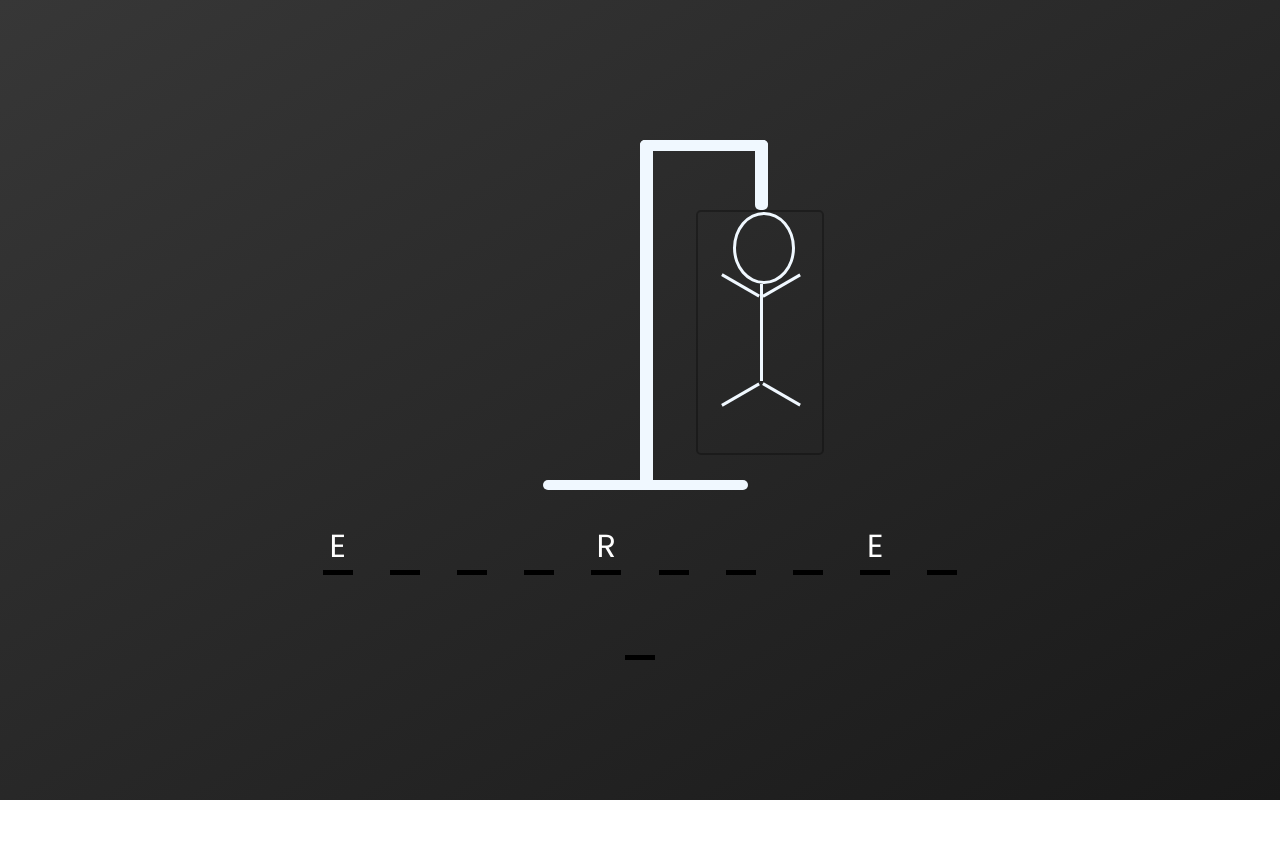
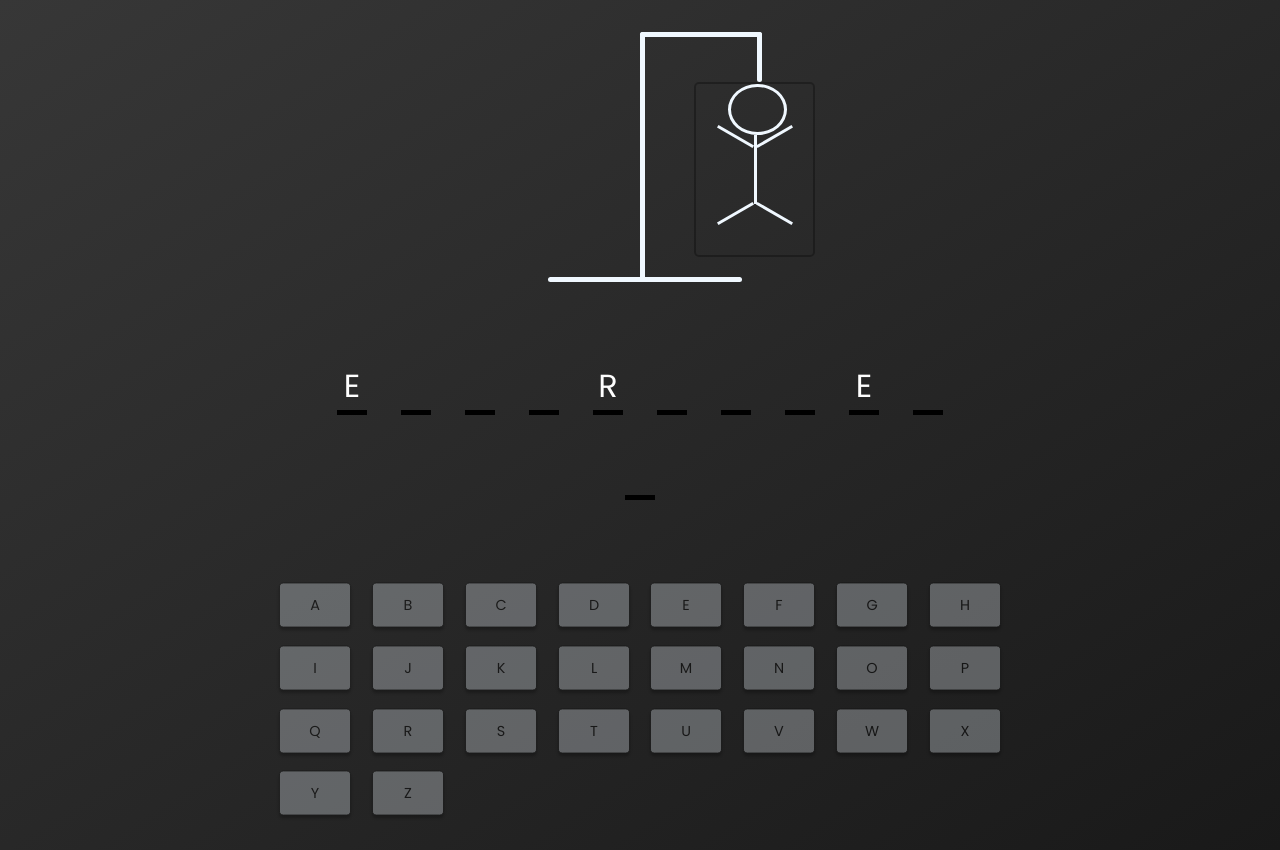
Before and after one commit to DQCoding1/hangman-app, a React (Vite) app: page / in a window 1280 px wide. Before the commit the page ends 800 px from the top, so only its background shows below. Built offline with nearby package versions, Linux system fonts and the light colour scheme.

Commit message:
keyboard

```diff
--- a/src/App.css
+++ b/src/App.css
@@ -1,9 +1,10 @@
 .app{
   width: 100%;
   min-height: 100vh;
+  padding: 2rem;
   display: flex;
   flex-direction: column;
   align-items: center;
   justify-content: center;
-  gap: 2rem;
+  gap: 5rem;
 }
--- a/src/App.tsx
+++ b/src/App.tsx
@@ -1,8 +1,9 @@
 import './App.css'
 import { useState } from "react"
-import { wordList } from './components/data/wordList'
+import { wordList } from './data/wordList'
 import HangmanDrawing from './components/HangmanDrawing'
 import HangmanWord from './components/HangmanWord'
+import Keyboard from './components/Keyboard'
 
 
 function App() {
@@ -17,6 +18,7 @@ function App() {
     <main className='app'>
       <HangmanDrawing />
       <HangmanWord />
+      <Keyboard />
     </main>
   )
 }
--- a/src/components/HangmanDrawing.css
+++ b/src/components/HangmanDrawing.css
@@ -1,12 +1,12 @@
 .structure{
   position: relative;
   width: 20%;
-  height: 350px;
+  height: 250px;
 }
 
 .structure__bottomBar{
   width: 80%;
-  height: 3%;
+  height: 2%;
   position: absolute;
   content: "";
   bottom: 0;
@@ -16,7 +16,7 @@
 }
 
 .structure__middleBar{
-  width: 5%;
+  width: 2%;
   height: 100%;
   position: absolute;
   content: "";
@@ -27,7 +27,7 @@
 
 .structure__topBar{
   width: 50%;
-  height: 3%;
+  height: 2%;
   position: absolute;
   content: "";
   top: 0;
@@ -37,7 +37,7 @@
 }
 
 .structure__hangBar{
-  width: 5%;
+  width: 2%;
   height: 20%;
   position: absolute;
   content: "";
--- a/src/components/HangmanWord.css
+++ b/src/components/HangmanWord.css
@@ -22,3 +22,10 @@
 .letterContainer__letter--hidden{
   visibility: hidden;
 }
+
+
+@media (max-width:500px){
+  .wordContainer{
+    width: 80%;
+  }
+}
--- /dev/null
+++ b/src/components/Keyboard.css
@@ -0,0 +1,64 @@
+.keyboard{
+  width: 60%;
+  display: grid;
+  grid-template-columns: repeat(auto-fit, minmax(80px, 1fr));
+  gap: .8rem;
+}
+
+.keyboard__li{
+  height: 50px;
+  list-style: none;
+  border: 1px solid black;
+  background-color: rgb(200, 199, 199);
+  border-radius: 5px;
+  text-align: center;
+  font-size: 1.2rem;
+  box-shadow: 0px 3px 3px rgba(0,0,0, 0.8);
+}
+
+.keyboard__li:hover{
+  background-color: rgb(67, 138, 214);
+}
+
+.keyboard__li--correct{
+  height: 50px;
+  list-style: none;
+  border: 1px solid black;
+  border-radius: 5px;
+  text-align: center;
+  font-size: 1.2rem;
+  box-shadow: 0px 3px 3px rgba(0,0,0, 0.8);
+  background-color: rgb(88, 207, 79);
+}
+
+.keyboard__li--incorrect{
+  height: 50px;
+  list-style: none;
+  border: 1px solid black;
+  border-radius: 5px;
+  text-align: center;
+  font-size: 1.2rem;
+  box-shadow: 0px 3px 3px rgba(0,0,0, 0.8);
+  background-color: aliceblue;
+  opacity: .3;
+  transform: scale(.9);
+}
+
+.keyboard__button{
+  width: 100%;
+  height: 100%;
+  background-color: transparent;
+  border: none;
+  outline: none;
+  text-transform: uppercase;
+  font-size: 1rem;
+  border-radius: 5px;
+  cursor: pointer;
+}
+
+
+@media (max-width: 600px){
+  .keyboard{
+    width: 80%;
+  }
+}
--- /dev/null
+++ b/src/components/Keyboard.tsx
@@ -0,0 +1,16 @@
+import { KEYS } from "../data/alphabet"
+import "./Keyboard.css"
+const a = false
+const Keyboard = () => {
+  return (
+    <ul className="keyboard">
+      {KEYS.map((item, index) => (
+        <li className="keyboard__li--incorrect">
+          <button key={index} className="keyboard__button">{item}</button>
+        </li>
+      ))}
+    </ul>
+  )
+}
+
+export default Keyboard
--- /dev/null
+++ b/src/data/alphabet.ts
@@ -0,0 +1,28 @@
+export const KEYS = [
+  "a",
+  "b",
+  "c",
+  "d",
+  "e",
+  "f",
+  "g",
+  "h",
+  "i",
+  "j",
+  "k",
+  "l",
+  "m",
+  "n",
+  "o",
+  "p",
+  "q",
+  "r",
+  "s",
+  "t",
+  "u",
+  "v",
+  "w",
+  "x",
+  "y",
+  "z",
+]
```
Also changed, not shown: src/data/wordList.ts (renamed from src/components/data/wordList.ts).
